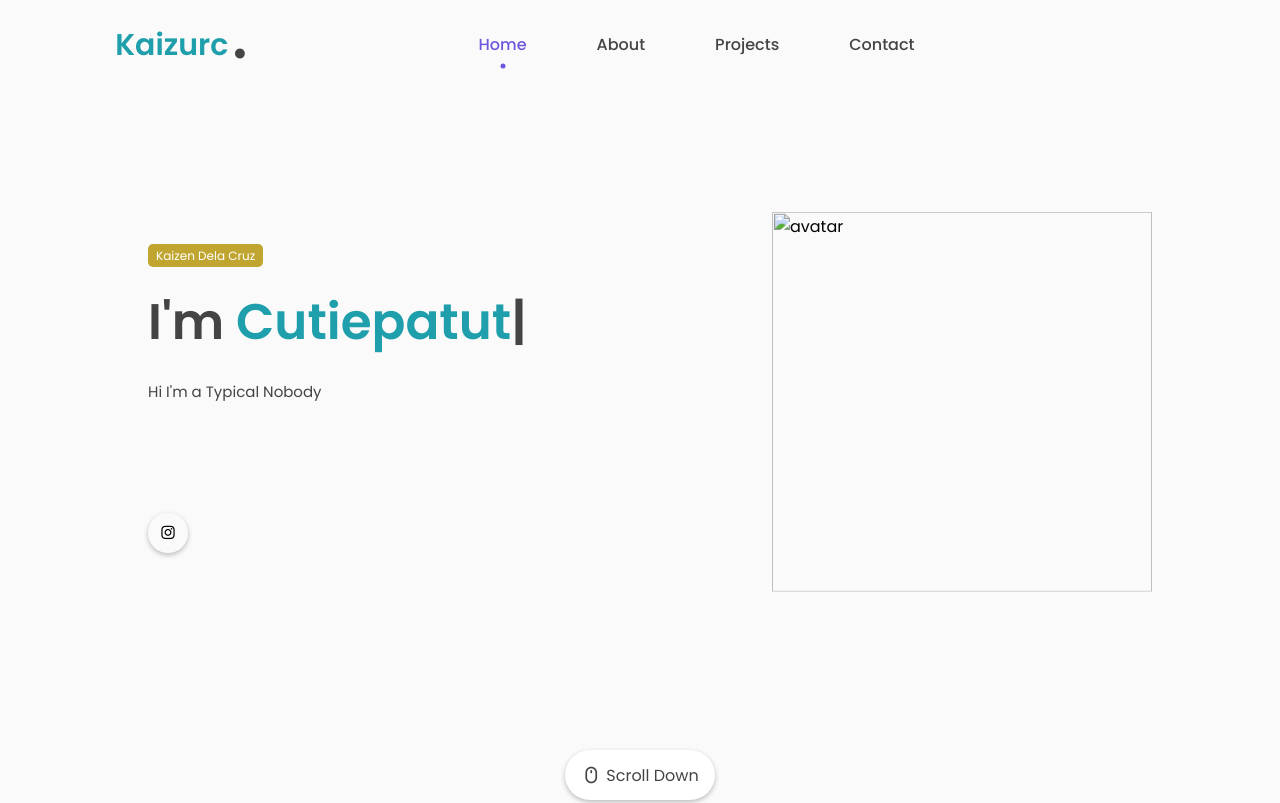
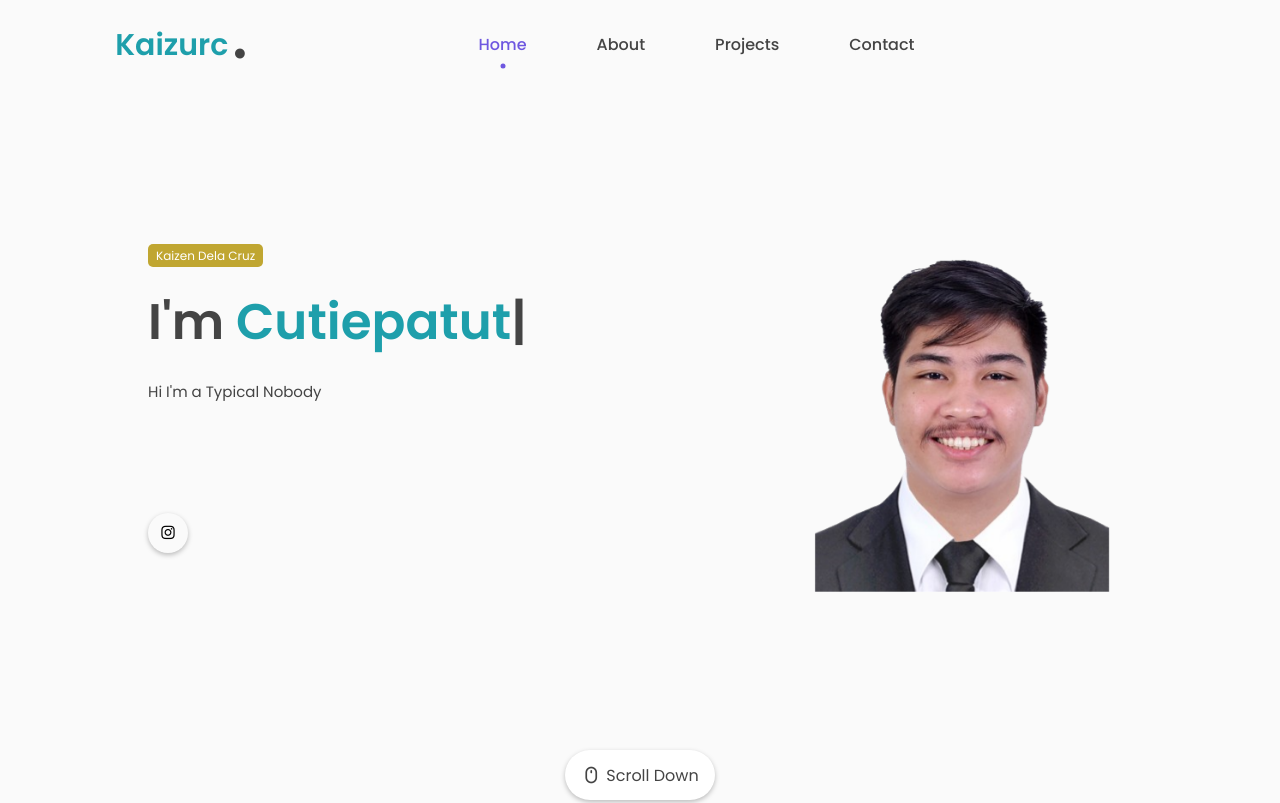
Before and after one commit to Shempong/Portfolio, a plain HTML site: page index.html in a window 1280 px wide. Shown: the top 803 px of the page. Drawn offline with nearby package versions, Linux system fonts and the light colour scheme; a script that the page names is missing.

Commit message:
Update index.html

```diff
--- a/index.html
+++ b/index.html
@@ -47,7 +47,7 @@
      </div>
      <div class="featured-image">
       <div class="image">
-       <img src="sh.jpg" alt="avatar">
+       <img src="sh.png" alt="avatar">
       </div>
      </div>
      <div class="scroll-icon-box"> <a href="#about" class="scroll-btn"> <i class="uil uil-mouse-alt"></i> <p>Scroll Down</p> </a>
```
